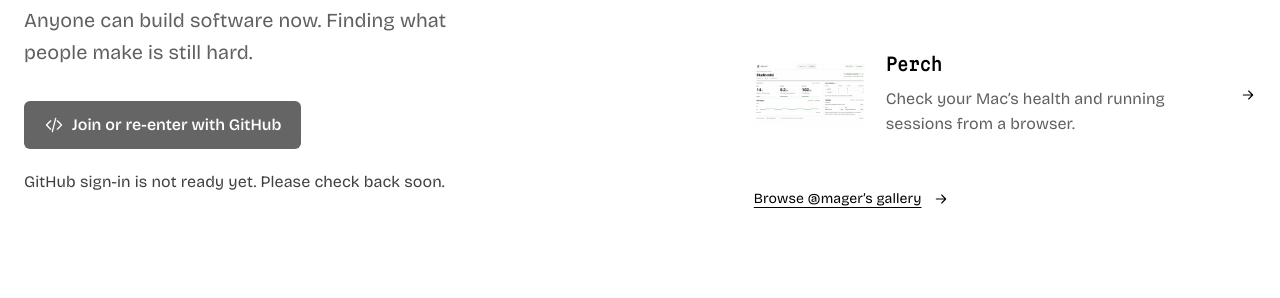
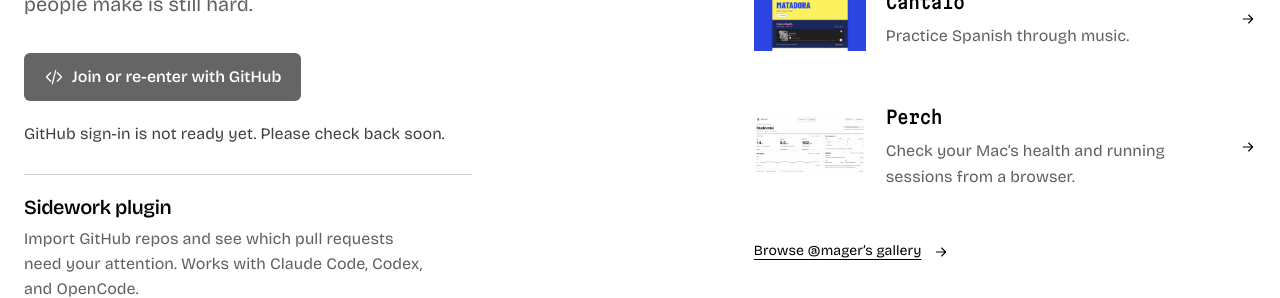
Before and after one commit to mager/sidework, an Astro site: page /signup in a window 1280 px wide. Shown: the part 441-739 px from the top of the page. Built offline with nearby package versions, Linux system fonts and the light colour scheme; Astro itself is replaced by a stand-in of ours; no server answers.

Commit message:
Promote the Sidework plugin on the signup page

```diff
--- a/src/pages/signup.astro
+++ b/src/pages/signup.astro
@@ -23,6 +23,11 @@ const error = errors[Astro.url.searchParams.get('error') || ''] || '';
    <button class="sw-button sw-primary" type="submit" disabled={!ready}><Icon name="code" size={20}/>Join or re-enter with GitHub</button>
   </form>
   {(error || !ready) && <p class="entry-error" role="status">{error || errors.unavailable}</p>}
+  <section class="signup-plugin" aria-labelledby="signup-plugin-title">
+   <h2 id="signup-plugin-title">Sidework plugin</h2>
+   <p>Import GitHub repos and see which pull requests need your attention. Works with Claude Code, Codex, and OpenCode.</p>
+   <a class="account-explore" href="https://github.com/mager/sidework/tree/main/plugins/sidework#install">Install the plugin <Icon name="external" size={16}/></a>
+  </section>
  </section>
  <aside class="signup-work" aria-label="Work on Sidework">
   <h2>From the gallery</h2>
@@ -30,3 +35,27 @@ const error = errors[Astro.url.searchParams.get('error') || ''] || '';
   <a class="signup-explore" href="/mager/">Browse @mager’s gallery <Icon name="arrow" size={16}/></a>
  </aside>
 </AccountLayout>
+
+<style>
+ .signup-plugin {
+  max-inline-size: 28rem;
+  margin-block-start: 28px;
+  padding-block-start: 20px;
+  border-block-start: 1px solid var(--sw-border);
+ }
+
+ .signup-plugin h2 {
+  font-size: 1.25rem;
+  font-weight: 550;
+  line-height: 1.2;
+  letter-spacing: -.02em;
+ }
+
+ .signup-plugin p {
+  margin-block: 8px 2px;
+  color: var(--sw-muted);
+  font-size: 1rem;
+  line-height: 1.55;
+  text-wrap: pretty;
+ }
+</style>
```
